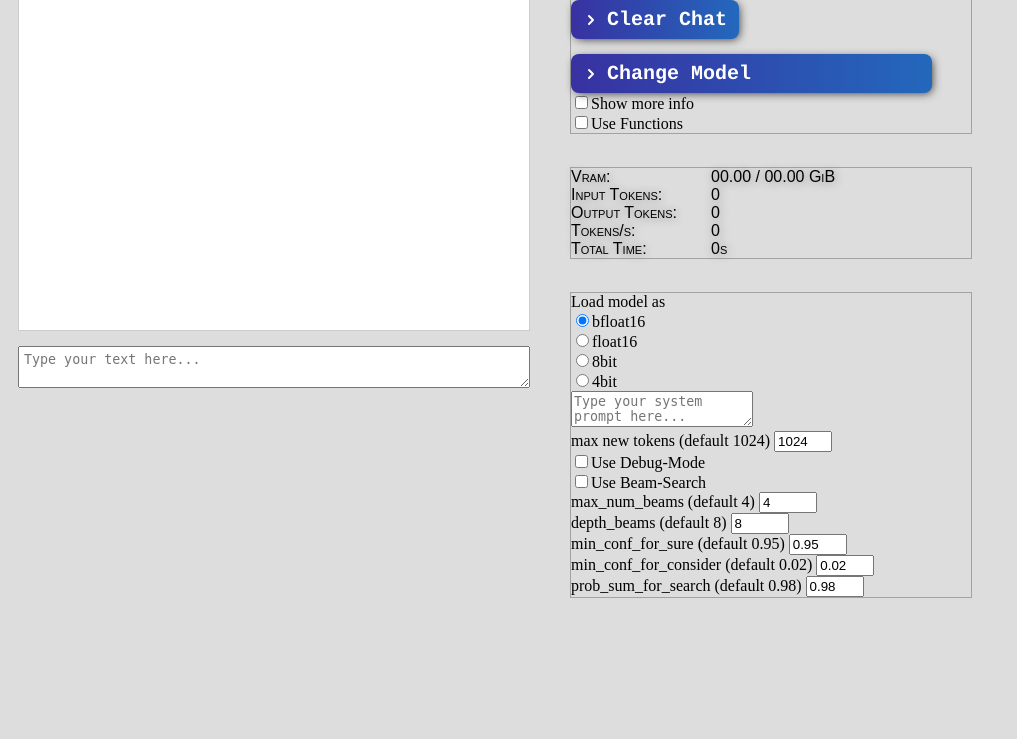
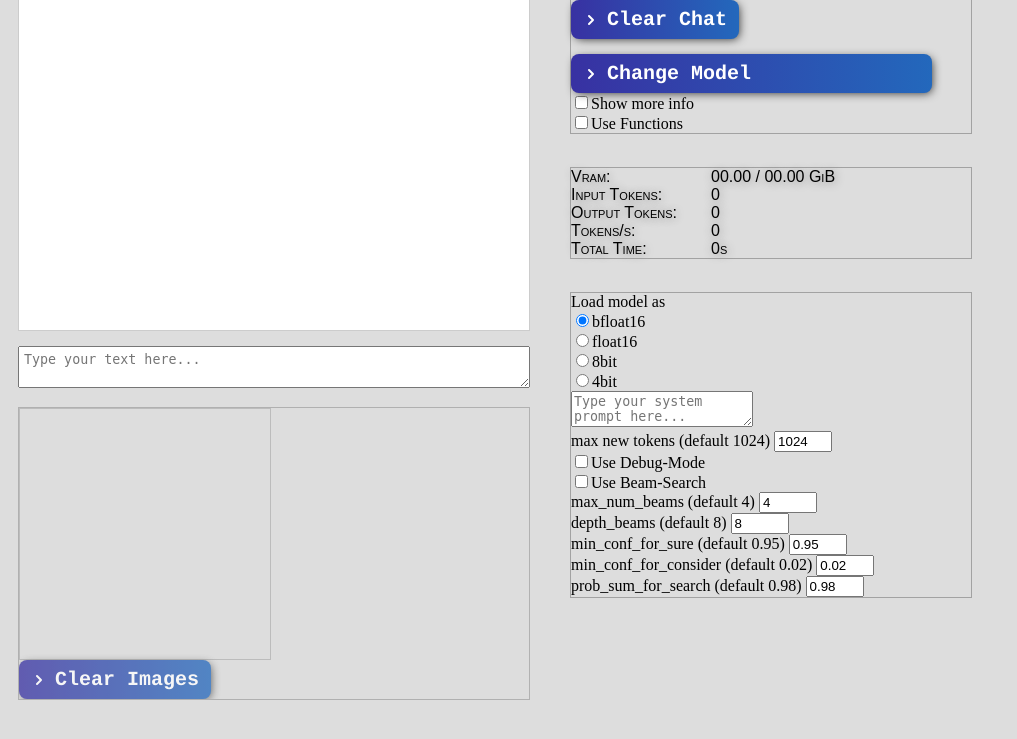
Before and after one commit to KT313/assistant_base, a Flask app: template server_web/templates/index.html in a window 1280 px wide. Shown: the part 24-763 px from the top of the page, without its empty margins (0-1017 px from the left). Run offline with Flask 3, Linux system fonts and the light colour scheme; the template is opened without the code that fills it, so the values that code supplies are empty; parts of the project's set-up code (start-up, migrations or seed data) failed here and were passed over.

Commit message:
added image support for phi-3-vision

```diff
--- a/server_inference/lib/model_holder.py
+++ b/server_inference/lib/model_holder.py
@@ -104,5 +104,10 @@ class ModelHolder():
             self.tokenizer = tokenizer
             self.model = model
 
+        if model_name == "phi-3-vision-128k-instruct":
+            pretrained = sync.config['models'][model_name]['path']
+            self.model = AutoModelForCausalLM.from_pretrained(pretrained, device_map="cuda", trust_remote_code=True, torch_dtype="auto")
+            self.processor = AutoProcessor.from_pretrained(pretrained, trust_remote_code=True)
+
         self.current_model = model_name
         self.current_dtype = dtype
--- a/server_inference/server.py
+++ b/server_inference/server.py
@@ -7,12 +7,12 @@ sync = Sync(config)
 def infer_helper(request_json):
     with ClearCache():
         with torch.no_grad():
-            prep_for_new_gen(sync, request_json, show_info=False)
+            prep_for_new_gen(sync, request_json, show_info=True)
 
             sync.prep_gen_inputs()
             sync.generate()
 
-            make_output_dict_str(sync, show_info=False)
+            make_output_dict_str(sync, show_info=True)
             return sync.dhold.output_dict
 
 
--- a/server_web/static/script.js
+++ b/server_web/static/script.js
@@ -50,13 +50,39 @@ function sendUserMsg() {
         model_val = model_selector;
     }
 
+    // Get the uploaded images as Base64-encoded strings
+    const imageGrid = document.querySelector('.image-grid');
+    const imageElements = imageGrid.querySelectorAll('div');
+    const base64Images = Array.from(imageElements).map(element => {
+        const backgroundImage = element.style.backgroundImage;
+        const base64Data = backgroundImage.slice(5, -2); // Remove the 'url("' and '")' parts
+        return base64Data;
+    });
+
 
     fetch('/send_user_msg', {
         method: 'POST',
         headers: {
             'Content-Type': 'application/json'
         },
-        body: JSON.stringify({'chat': chat, 'model': model_val, 'manual_system_prompt': manualSystemPrompt.value, 'use_functions': usefunctions.checked, 'model_dtype': modeldtype.value, 'max_new_tokens': max_new_tokens.value, 'debugmode': debugmode.checked, 'beam_config': {'use_beam_search': use_beam_search.checked, 'max_num_beams': max_num_beams.value, 'depth_beams': depth_beams.value, 'min_conf_for_sure': min_conf_for_sure.value, 'min_conf_for_consider': min_conf_for_consider.value, 'prob_sum_for_search': prob_sum_for_search.value}})
+        body: JSON.stringify({
+            'chat': chat,
+            'model': model_val,
+            'manual_system_prompt': manualSystemPrompt.value,
+            'use_functions': usefunctions.checked,
+            'model_dtype': modeldtype.value,
+            'max_new_tokens': max_new_tokens.value,
+            'debugmode': debugmode.checked,
+            'beam_config': {
+                'use_beam_search': use_beam_search.checked,
+                'max_num_beams': max_num_beams.value,
+                'depth_beams': depth_beams.value,
+                'min_conf_for_sure': min_conf_for_sure.value,
+                'min_conf_for_consider': min_conf_for_consider.value,
+                'prob_sum_for_search': prob_sum_for_search.value
+            },
+            'images': base64Images
+        })
     })
     .then(response => response.json())
     .then(data => {
@@ -144,3 +170,63 @@ function usebeamsearchCheckbox() {
 function debugmodeCheckbox() {
     console.log("changed debugmode checkbox");
 }
+
+function upload() {
+    const fileUploadInput = document.querySelector('.file-uploader');
+    const files = Array.from(fileUploadInput.files);
+
+    // Check if any files are selected
+    if (files.length === 0) {
+        return;
+    }
+
+    // Check if all selected files are images
+    const allImagesValid = files.every(file => file.type.includes('image'));
+    if (!allImagesValid) {
+        return alert('Only images are allowed!');
+    }
+
+    // Check if total size exceeds 10 MB
+    const totalSize = files.reduce((total, file) => total + file.size, 0);
+    if (totalSize > 10_000_000) {
+        return alert('Maximum upload size is 10MB!');
+    }
+
+    const imageGrid = document.querySelector('.image-grid');
+    imageGrid.innerHTML = ''; // Clear previous content
+
+    const gridSize = getGridSize(files.length);
+    const imageSize = `calc(100% / ${gridSize})`;
+
+    files.forEach(file => {
+        const fileReader = new FileReader();
+        fileReader.readAsDataURL(file);
+
+        fileReader.onload = (fileReaderEvent) => {
+            const imageElement = document.createElement('div');
+            imageElement.style.backgroundImage = `url(${fileReaderEvent.target.result})`;
+            imageElement.style.width = imageSize;
+            imageElement.style.height = imageSize;
+            imageElement.style.backgroundSize = 'cover';
+            imageElement.style.backgroundPosition = 'center';
+            imageGrid.appendChild(imageElement);
+        };
+    });
+}
+
+function getGridSize(numImages) {
+    if (numImages <= 1) {
+        return 1;
+    } else if (numImages <= 4) {
+        return 2;
+    } else if (numImages <= 16) {
+        return 4;
+    } else {
+        return Math.ceil(Math.sqrt(numImages));
+    }
+}
+
+function clearImages() {
+    const imageGrid = document.querySelector('.image-grid');
+    imageGrid.innerHTML = ''; // Clear previous content
+}
--- a/server_web/static/styles.css
+++ b/server_web/static/styles.css
@@ -191,3 +191,67 @@ a.clear-chat-button:active{
 .num-input {
     width: 50px;
 }
+
+.image-area {
+    border: 1px solid #00000044;
+    margin-left: 10px;
+    margin-top: 15px;
+    opacity: 0.75;
+    position: relative;
+    overflow: hidden;
+    background-position: center;
+    background-repeat: no-repeat;
+    background-size: cover;
+}
+
+.image-upload-area {
+    border: 1px solid #00000044;
+    opacity: 0.75;
+    height: 250px;
+    width: 250px;
+    position: relative;
+    overflow: hidden;
+    background-position: center;
+    background-repeat: no-repeat;
+    background-size: cover;
+}
+
+.image-grid {
+    position: absolute;
+    top: 0;
+    left: 0;
+    width: 100%;
+    height: 100%;
+    display: flex;
+    flex-wrap: wrap;
+    justify-content: center;
+    align-items: center;
+}
+
+.file-uploader {
+    opacity: 0;
+    height: 100%;
+    width: 100%;
+    cursor: pointer;
+    position: absolute;
+    top: 0;
+    left: 0;
+    z-index: 2;
+}
+
+.upload-icon {
+    position: absolute;
+    top: 50%;
+    left: 50%;
+    transform: translate(-50%, -50%);
+    opacity: 0;
+    transition: opacity 0.3s ease;
+    color: #ccc;
+    -webkit-text-stroke-width: 2px;
+    -webkit-text-stroke-color: #bbb;
+    z-index: 1;
+}
+
+.image-upload-area:hover .upload-icon {
+    opacity: 1;
+}
--- a/server_web/templates/index.html
+++ b/server_web/templates/index.html
@@ -16,6 +16,16 @@
                 <div></div>
                 <div></div>
                 <div></div>
+            </div>
+            <div class="image-area">
+                <div class="image-upload-area">
+                    <div class="image-grid"></div>
+                    <h1 class="upload-icon">
+                        <i class="fa fa-plus fa-2x" aria-hidden="true"></i>
+                    </h1>
+                    <input class="file-uploader" type="file" onchange="upload()" accept="image/*" multiple>
+                </div>
+                <a class="clear-chat-button" onclick="clearImages()"><span></span>Clear Images</a><br>
             </div>
         </div>
         <div id="sidebar">
```
Also changed, not shown: server_inference/lib/imports.py (+4 -3 lines), server_inference/lib/misc.py (+25 -2 lines), server_inference/lib/sync.py (+27 -26 lines), 1 other file.
